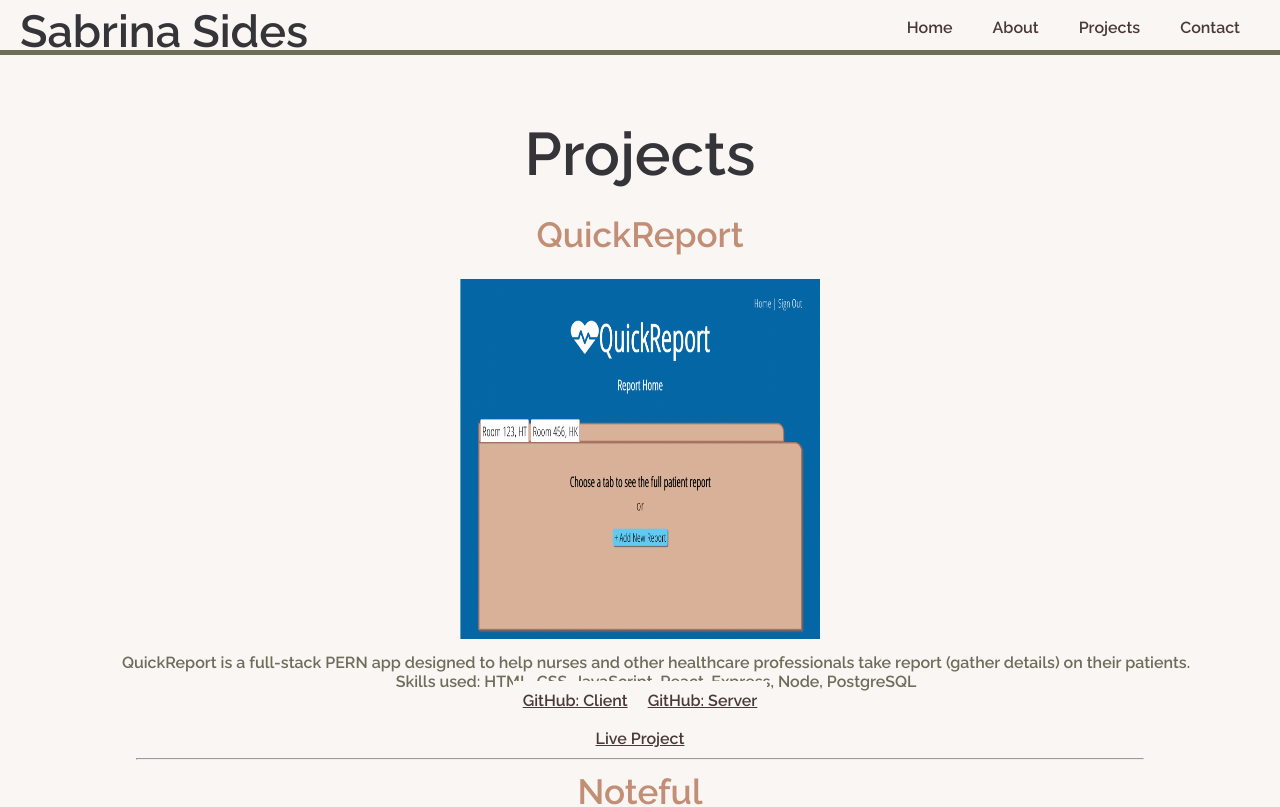
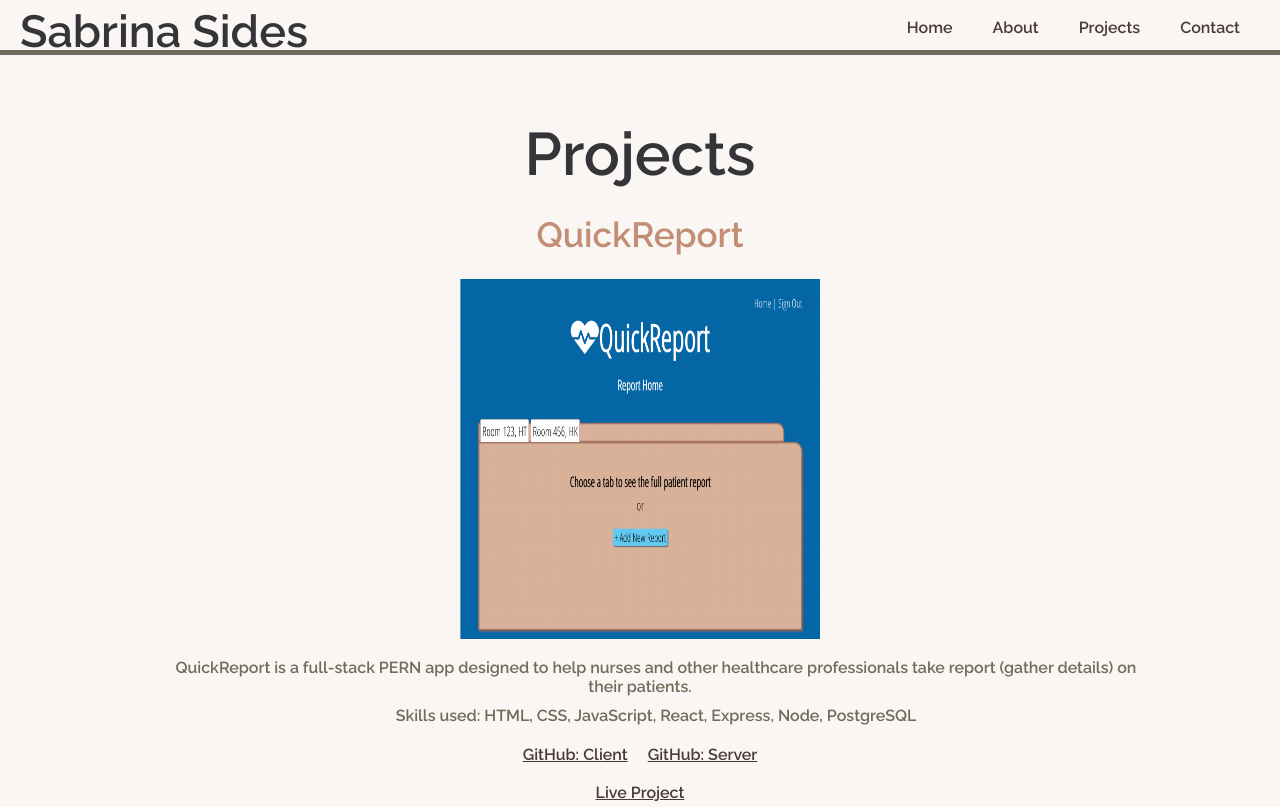
Before and after one commit to SabrinaSides/portfolio-sabrina-sides, a React (Create React App) app: page /projects in a window 1280 px wide. Shown: the top 807 px of the page. Built offline with nearby package versions, Linux system fonts and the light colour scheme.

Commit message:
adjusting page alignments

```diff
--- a/src/About/About.css
+++ b/src/About/About.css
@@ -12,9 +12,9 @@ section {
 }
 
 .about-img-okc {
-  width: 45vh;
-  height: 25vh;
-  margin: 10px;
+  width: 50vh;
+  height: 20vh;
+  margin-bottom: 10px;
   border-radius: 2%;
 }
 
@@ -29,17 +29,28 @@ p {
   text-indent: 2em;
 }
 
-p.last {
+p:last-of-type {
   padding-bottom: 20px;
 }
 
 /* Desktop adjustments */
 @media (min-width: 768px) {
-  p {
-    text-align: center;
-  }
-
   .about-container {
     padding: 5% 10%;
   }
+
+  .about-img-okc {
+    width: 100vh;
+    height: 30vh;
+    margin: 10px;
+    border-radius: 2%;
+  }
+
+  .about-img-bike {
+    display: none;
+  }
+
+  p {
+    padding: 5px;
+  }
 }
--- a/src/About/About.js
+++ b/src/About/About.js
@@ -9,10 +9,11 @@ export default function About() {
       <h2>Hello There!</h2>
       <br />
       <section>
-        <p>
+      <img src={OKC} alt='OKC skyline' className='about-img-okc' />
+        <h3>
           My name is Sabrina and I'm a software developer living in Oklahoma
           City, Oklahoma.
-          </p>
+          </h3>
           <p>
           Formerly an ICU nurse, I am now learning how to make a difference in
           the world through web development. I am a software developer
@@ -20,9 +21,7 @@ export default function About() {
           interest in creating and contributing to web experiences that inspire
           health and happiness.
         </p>
-        <img src={OKC} alt='OKC skyline' className='about-img-okc' />
-      </section>
-      <section>
+        <img src={SabrinaBike} alt='Sabrina on bike' className='about-img-bike' />
         <p>
           In the summer of 2020, I rode my bike up 100,000 feet of elevation. I
           wish I could say I rode my bike up actual mountains, but it turns out
@@ -32,7 +31,6 @@ export default function About() {
           courage to take the first step. I applied the same courage and grit to
           learning software development.
           </p>
-          <img src={SabrinaBike} alt='Sabrina on bike' className='about-img-bike' />
           <p>I have developed projects using HTML, CSS, JavaScript, React, Node, Express and PostgreSQL.
           I am constantly working on adding more languages and skills to my
           repertoire. I can contribute to your company using my front-end
--- a/src/App.css
+++ b/src/App.css
@@ -16,7 +16,7 @@ h1 {
 }
 
 h2 {
-  font-size: 50px;
+  font-size: 45px;
   text-align: center;
   color: #353439;
   margin-bottom: 5px;
@@ -27,7 +27,7 @@ h3 {
   text-align: center;
   margin: 1px;
   margin-bottom: 5px;
-  font-size: 35px;
+  font-size: 25px;
 }
 
 h4 {
@@ -71,6 +71,10 @@ a:hover {
     font-size: 60px;
   }
 
+  h3 {
+    font-size: 35px;
+  }
+
   .page-content {
     flex-direction: row;
   }
--- a/src/Projects/ProjectsPage.css
+++ b/src/Projects/ProjectsPage.css
@@ -22,6 +22,10 @@ hr {
 
 /* Desktop adjustments */
 @media (min-width: 768px) {
+  .projects-container {
+    padding: 5% 10%;
+  }
+
   .img-project {
     width: 45vh;
     height: 45vh;
```
